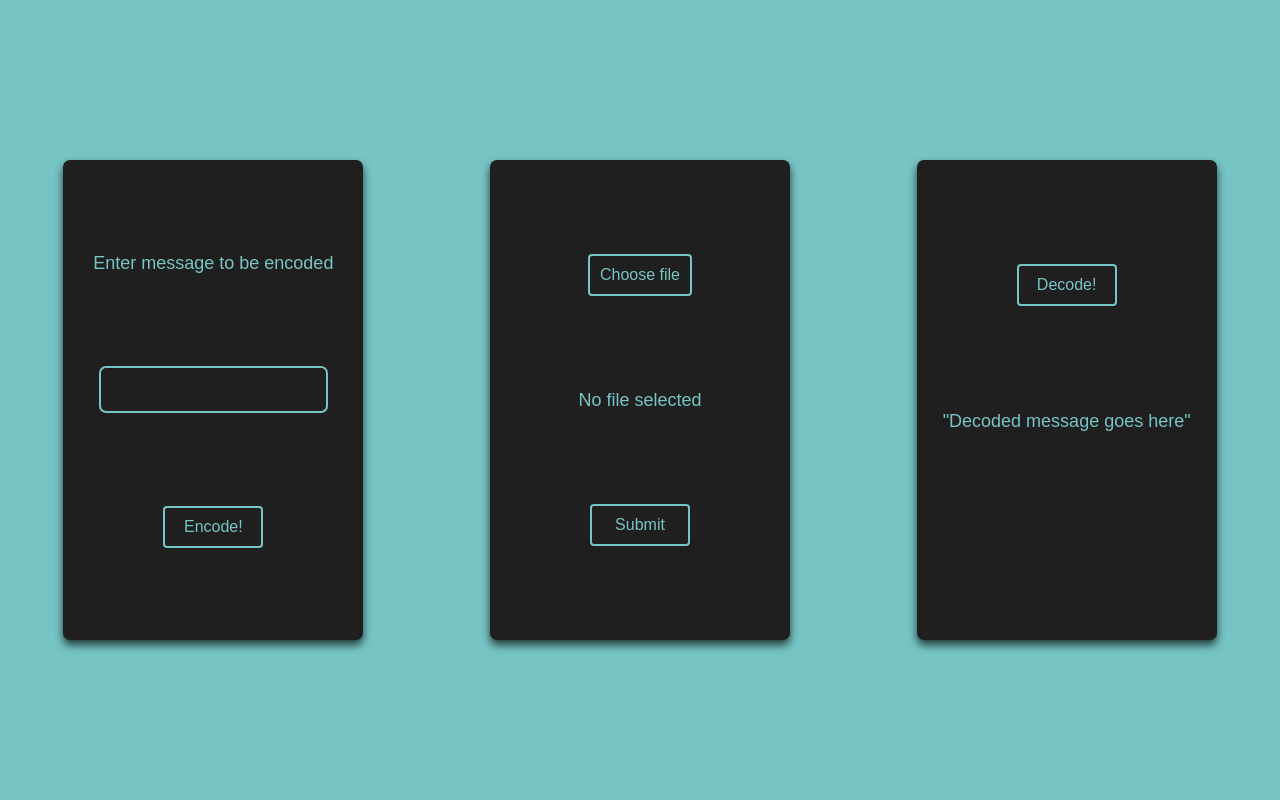
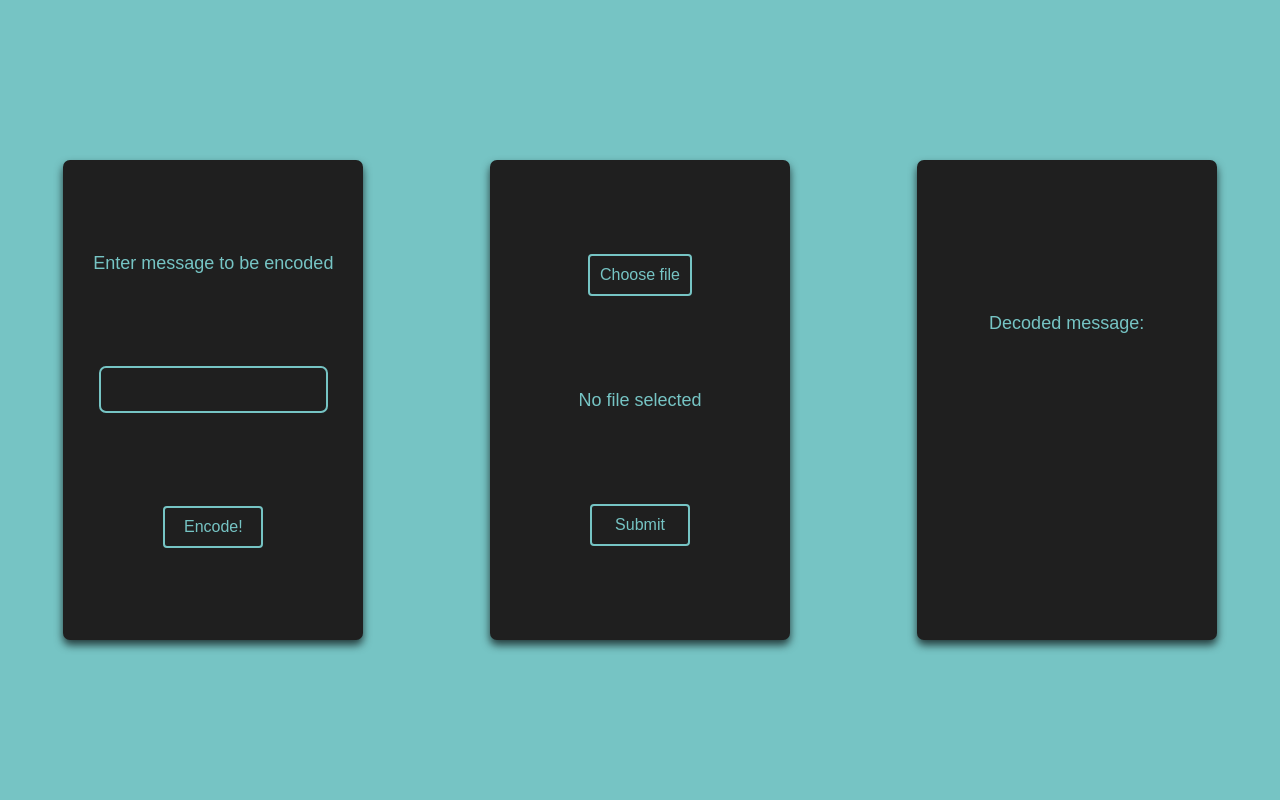
Before and after one commit to alwinjoseph7/audiostego, a Flask app: page / in a window 1280 px wide. Shown: the part 800-1600 px from the top of the page. Run offline with Flask 2, Linux system fonts and the light colour scheme.

Commit message:
encode decode DONE

```diff
--- a/app.py
+++ b/app.py
@@ -7,6 +7,7 @@
 
 @app.route("/",methods=["GET","POST"])
 def index():
+    decodedString = ""
     if request.method == "POST":
         print("FORM DATA RECEIVED")
 
@@ -32,12 +33,11 @@
             m = f.read()
             f.close()
             location = encode(save_path, m)
-            print(location)
             decodedString = decode(location)
             print(decodedString)
 
+    return render_template("index.html", message = decodedString)
 
-    return render_template("index.html")
 
 if(__name__ == "__main__"):
     app.run(debug=True, threaded=True)
--- a/templates/index.html
+++ b/templates/index.html
@@ -5,7 +5,7 @@
     <meta http-equiv="X-UA-Compatible" content="IE=edge">
     <meta name="viewport" content="width=device-width, initial-scale=1.0">
     <title>Audio Steganography</title>
-    <link rel="stylesheet" href="main.css">
+    <link rel="stylesheet" href="{{ url_for('static', filename='styles/main.css') }}" />
 </head>
 <body>
     <header>
@@ -26,15 +26,14 @@
                 <input class="file-upload" type="file" name="file"/>
                 <button class="file-upload-button" type="button">Choose file</button>
                 <p class="file-upload-label"></p>
-                <input type="submit" vlue="Submit" />
+                <input type="submit" value="Submit" />
             </section>
 
             <section class="card">
                 <!-- <input class="file-upload" type="file" name="file"/>
                 <button class="file-upload-button" type="button">Choose file</button>
                 <p class="file-upload-label"></p> -->
-                <input type="submit" value="Decode!" />
-                <p id="decodedString">"Decoded message goes here"</p>
+                <p>Decoded message: {{message}}</p>
                 <span></span>
             </section>
         </form>
```
